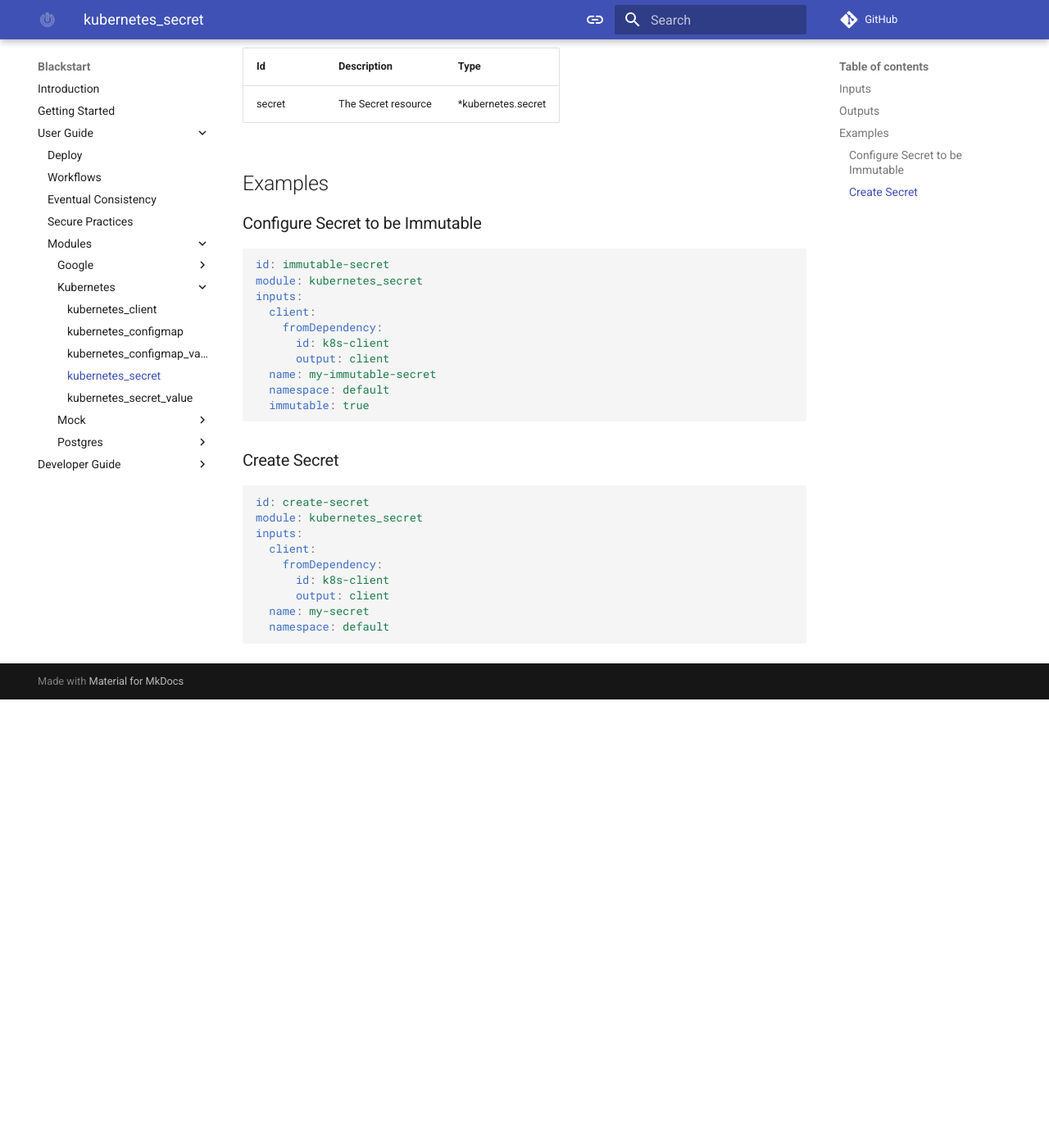
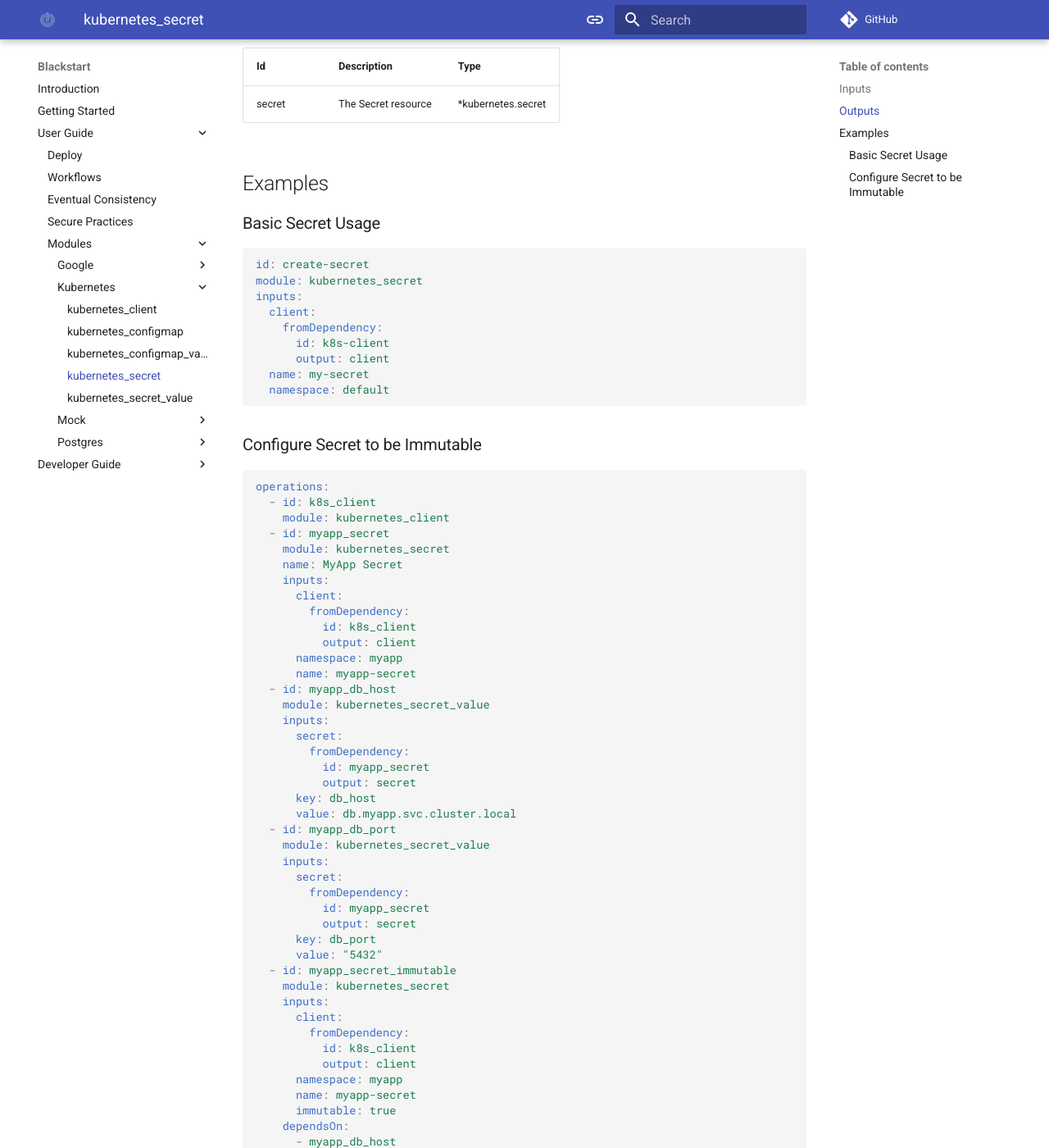
Before and after one commit to pezops/blackstart, an MkDocs documentation site: the page built from docs/user-guide/modules/Kubernetes/secret.md, in a window 1280 px wide and 1400 px high, scrolled down 908 px. Shown: the whole window at 82% size. Built offline with MkDocs 1.6.1 and Material for MkDocs 9.7.7, drawn with Linux system fonts in a browser that asks for light colours; comment, search, counter and statistics services are not loaded; before the commit the page ends 1761 px from its top, so only the background shows below that; some of the changed text lies outside the part shown.

````diff
--- a/docs/user-guide/modules/Kubernetes/secret.md
+++ b/docs/user-guide/modules/Kubernetes/secret.md
@@ -10,7 +10,7 @@ Manages a Kubernetes Secret resource, but not content.
 
 - This module does not manage content of the Secret. Use the `kubernetes_secret_value` module to
   manage key-value pairs in the Secret.
-- Once a secret is set to be immutable, values cannot be set or changed. Do not set a Secret to be
+- Once a Secret is set to be immutable, values cannot be set or changed. Do not set a Secret to be
   immutable before setting the values. See
   [Immutable Secrets](https://kubernetes.io/docs/concepts/configuration/secret/#secret-immutable)
   for more information.
@@ -33,22 +33,7 @@ Manages a Kubernetes Secret resource, but not content.
 
 ## Examples
 
-### Configure Secret to be Immutable
-
-```yaml
-id: immutable-secret
-module: kubernetes_secret
-inputs:
-  client:
-    fromDependency:
-      id: k8s-client
-      output: client
-  name: my-immutable-secret
-  namespace: default
-  immutable: true
-```
-
-### Create Secret
+### Basic Secret Usage
 
 ```yaml
 id: create-secret
@@ -61,3 +46,52 @@ inputs:
   name: my-secret
   namespace: default
 ```
+
+### Configure Secret to be Immutable
+
+```yaml
+operations:
+  - id: k8s_client
+    module: kubernetes_client
+  - id: myapp_secret
+    module: kubernetes_secret
+    name: MyApp Secret
+    inputs:
+      client:
+        fromDependency:
+          id: k8s_client
+          output: client
+      namespace: myapp
+      name: myapp-secret
+  - id: myapp_db_host
+    module: kubernetes_secret_value
+    inputs:
+      secret:
+        fromDependency:
+          id: myapp_secret
+          output: secret
+      key: db_host
+      value: db.myapp.svc.cluster.local
+  - id: myapp_db_port
+    module: kubernetes_secret_value
+    inputs:
+      secret:
+        fromDependency:
+          id: myapp_secret
+          output: secret
+      key: db_port
+      value: "5432"
+  - id: myapp_secret_immutable
+    module: kubernetes_secret
+    inputs:
+      client:
+        fromDependency:
+          id: k8s_client
+          output: client
+      namespace: myapp
+      name: myapp-secret
+      immutable: true
+    dependsOn:
+      - myapp_db_host
+      - myapp_db_port
+```
````
Also changed, not shown: other parts of docs/user-guide/modules/Kubernetes/secret.md (+1 -1 lines), docs/user-guide/modules/Kubernetes/configmap.md (+60 -1 lines), 5 other files.
